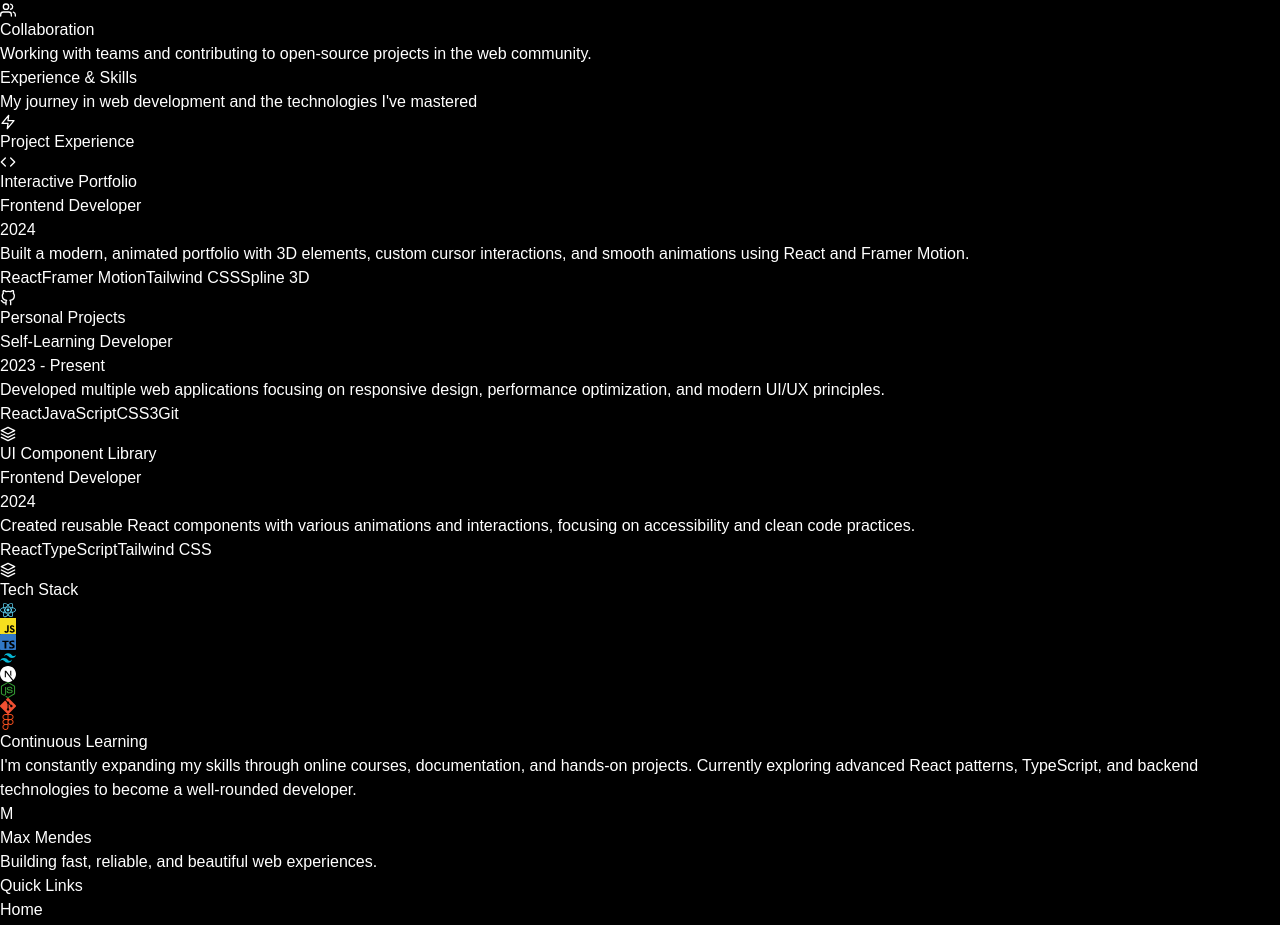
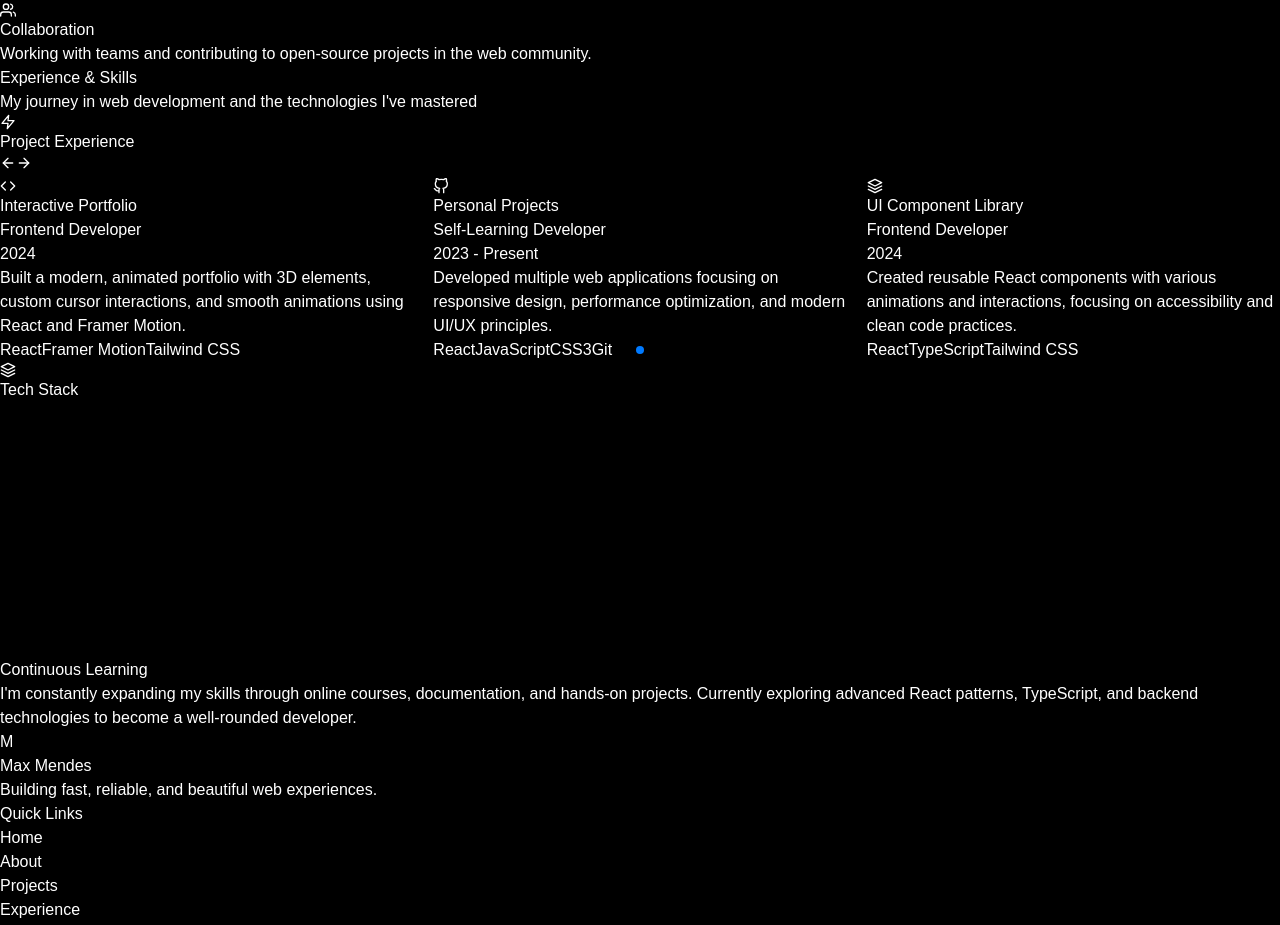
Before and after one commit to Max-Mendes91/portfolio-react, a React (Vite) app: page / in a window 1280 px wide. Shown: the part 646-1571 px from the top of the page. Built offline with nearby package versions, Linux system fonts and the light colour scheme.

Commit message:
Add Swiper dependency and refactor SkillsExperience component: Integrate ProjectSection for improved project display and enhance tech stack animation for better visual flow.

```diff
--- a/package.json
+++ b/package.json
@@ -15,7 +15,8 @@
     "gsap": "^3.13.0",
     "react": "^19.1.1",
     "react-dom": "^19.1.1",
-    "react-icons": "^5.5.0"
+    "react-icons": "^5.5.0",
+    "swiper": "^12.0.3"
   },
   "devDependencies": {
     "@eslint/js": "^9.36.0",
--- /dev/null
+++ b/src/components/ProjectSection.jsx
@@ -0,0 +1,98 @@
+import { Swiper, SwiperSlide } from 'swiper/react';
+import 'swiper/css';
+import 'swiper/css/pagination';
+import { Pagination, Keyboard } from 'swiper/modules';
+import { FiZap, FiArrowLeft, FiArrowRight } from 'react-icons/fi';
+import { motion } from 'framer-motion';
+import { useRef } from 'react';
+
+const ProjectSection = ({ projects }) => {
+    const swiperRef = useRef(null);
+
+    return (
+        <div className="mb-20 relative">
+            <motion.h3
+                initial={{ opacity: 0, x: -50 }}
+                whileInView={{ opacity: 1, x: 0 }}
+                viewport={{ once: true }}
+                transition={{ duration: 0.6 }}
+                className="text-2xl md:text-3xl font-bold text-white flex items-center gap-3 mb-6"
+            >
+                <FiZap className="text-violet-400" />
+                Project Experience
+            </motion.h3>
+
+            {/* Left Arrow */}
+            <button
+                onClick={() => swiperRef.current?.slidePrev()}
+                className="absolute top-1/2 left-0 -translate-y-1/2 z-20 p-3 bg-gray-800/70 hover:bg-violet-600 rounded-full"
+                aria-label="Previous project"
+            >
+                <FiArrowLeft className="w-6 h-6 text-white" />
+            </button>
+
+            {/* Right Arrow */}
+            <button
+                onClick={() => swiperRef.current?.slideNext()}
+                className="absolute top-1/2 right-0 -translate-y-1/2 z-20 p-3 bg-gray-800/70 hover:bg-violet-600 rounded-full"
+                aria-label="Next project"
+            >
+                <FiArrowRight className="w-6 h-6 text-white" />
+            </button>
+
+            <Swiper
+                modules={[Pagination, Keyboard]}
+                pagination={{ clickable: true, dynamicBullets: true }}
+                keyboard={{ enabled: true, onlyInViewport: true }}
+                spaceBetween={20}
+                slidesPerView={1}
+                onSwiper={(swiper) => (swiperRef.current = swiper)}
+                breakpoints={{
+                    640: { slidesPerView: 2 },
+                    1024: { slidesPerView: 3 },
+                }}
+                className="pb-10"
+            >
+                {projects.map((project, index) => (
+                    <SwiperSlide key={index} tabIndex={0}>
+                        <motion.div
+                            initial={{ opacity: 0, y: 30 }}
+                            whileInView={{ opacity: 1, y: 0 }}
+                            viewport={{ once: true }}
+                            transition={{ duration: 0.5, delay: index * 0.1 }}
+                            className="bg-gray-900/50 backdrop-blur-sm border border-gray-800 rounded-xl p-6 hover:border-violet-500/50 transition-all duration-300 group"
+                        >
+                            <div className="flex items-start justify-between mb-4">
+                                <div className="flex items-start gap-4">
+                                    <div className="text-violet-400 mt-1 group-hover:scale-110 transition-transform duration-300">
+                                        {project.icon}
+                                    </div>
+                                    <div>
+                                        <h4 className="text-xl font-semibold text-white mb-1">{project.title}</h4>
+                                        <p className="text-violet-400 text-sm font-medium">{project.role}</p>
+                                    </div>
+                                </div>
+                                <span className="text-gray-400 text-sm font-medium whitespace-nowrap">
+                                    {project.period}
+                                </span>
+                            </div>
+                            <p className="text-gray-300 mb-4 leading-relaxed">{project.description}</p>
+                            <div className="flex flex-wrap gap-2">
+                                {project.technologies.map((tech) => (
+                                    <span
+                                        key={tech}
+                                        className="px-3 py-1 bg-violet-600/20 border border-violet-500/30 rounded-full text-violet-300 text-sm"
+                                    >
+                                        {tech}
+                                    </span>
+                                ))}
+                            </div>
+                        </motion.div>
+                    </SwiperSlide>
+                ))}
+            </Swiper>
+        </div>
+    );
+};
+
+export default ProjectSection;
--- a/src/components/SkillsExperience.jsx
+++ b/src/components/SkillsExperience.jsx
@@ -1,8 +1,17 @@
+import ProjectSection from './ProjectSection';
 import { motion } from 'framer-motion';
-import { FiCode, FiGithub, FiLayers, FiZap } from 'react-icons/fi';
-import { SiReact, SiJavascript, SiTypescript, SiTailwindcss, SiNextdotjs, SiNodedotjs, SiGit, SiFigma } from 'react-icons/si';
+import {
+    SiReact,
+    SiJavascript,
+    SiTypescript,
+    SiTailwindcss,
+    SiNextdotjs,
+    SiNodedotjs,
+    SiGit,
+    SiFigma
+} from 'react-icons/si';
+import { FiCode, FiGithub, FiLayers } from 'react-icons/fi';
 
-const ExperienceAndSkills = () => {
 const techStack = [
     { name: "React", icon: <SiReact className="w-12 h-12" />, color: "#61DAFB" },
     { name: "JavaScript", icon: <SiJavascript className="w-12 h-12" />, color: "#F7DF1E" },
@@ -20,7 +29,7 @@ const ExperienceAndSkills = () => {
         role: "Frontend Developer",
         period: "2024",
         description: "Built a modern, animated portfolio with 3D elements, custom cursor interactions, and smooth animations using React and Framer Motion.",
-            technologies: ["React", "Framer Motion", "Tailwind CSS", "Spline 3D"],
+        technologies: ["React", "Framer Motion", "Tailwind CSS"],
         icon: <FiCode className="w-6 h-6" />
     },
     {
@@ -38,8 +47,20 @@ const ExperienceAndSkills = () => {
         description: "Created reusable React components with various animations and interactions, focusing on accessibility and clean code practices.",
         technologies: ["React", "TypeScript", "Tailwind CSS"],
         icon: <FiLayers className="w-6 h-6" />
+    },
+    {
+        title: "UI Component Library",
+        role: "Frontend Developer",
+        period: "2024",
+        description: "Created reusable React components with various animations and interactions, focusing on accessibility and clean code practices.",
+        technologies: ["React", "TypeScript", "Tailwind CSS"],
+        icon: <FiLayers className="w-6 h-6" />
     }
 ];
+
+export default function ExperienceAndSkills() {
+    // duplicate for seamless loop
+    const duplicatedStack = [...techStack, ...techStack];
 
     return (
         <section id="experience" className="min-h-screen bg-gradient-to-b from-black to-violet-900/20 py-24 px-6 lg:px-24 relative overflow-hidden">
@@ -64,64 +85,7 @@ const ExperienceAndSkills = () => {
                     </p>
                 </motion.div>
 
-                {/* Projects/Experience Timeline */}
-                <div className="mb-20">
-                    <motion.h3
-                        initial={{ opacity: 0, x: -50 }}
-                        whileInView={{ opacity: 1, x: 0 }}
-                        viewport={{ once: true }}
-                        transition={{ duration: 0.6 }}
-                        className="text-2xl md:text-3xl font-bold text-white mb-10 flex items-center gap-3"
-                    >
-                        <FiZap className="text-violet-400" />
-                        Project Experience
-                    </motion.h3>
-
-                    <div className="space-y-6">
-                        {projects.map((project, index) => (
-                            <motion.div
-                                key={project.title}
-                                initial={{ opacity: 0, y: 30 }}
-                                whileInView={{ opacity: 1, y: 0 }}
-                                viewport={{ once: true }}
-                                transition={{ duration: 0.5, delay: index * 0.1 }}
-                                className="bg-gray-900/50 backdrop-blur-sm border border-gray-800 rounded-xl p-6 hover:border-violet-500/50 transition-all duration-300 group"
-                            >
-                                <div className="flex flex-col md:flex-row md:items-start md:justify-between gap-4 mb-4">
-                                    <div className="flex items-start gap-4">
-                                        <div className="text-violet-400 mt-1 group-hover:scale-110 transition-transform duration-300">
-                                            {project.icon}
-                                        </div>
-                                        <div>
-                                            <h4 className="text-xl font-semibold text-white mb-1">
-                                                {project.title}
-                                            </h4>
-                                            <p className="text-violet-400 text-sm font-medium">
-                                                {project.role}
-                                            </p>
-                                        </div>
-                                    </div>
-                                    <span className="text-gray-400 text-sm font-medium whitespace-nowrap">
-                                        {project.period}
-                                    </span>
-                                </div>
-                                <p className="text-gray-300 mb-4 leading-relaxed">
-                                    {project.description}
-                                </p>
-                                <div className="flex flex-wrap gap-2">
-                                    {project.technologies.map((tech) => (
-                                        <span
-                                            key={tech}
-                                            className="px-3 py-1 bg-violet-600/20 border border-violet-500/30 rounded-full text-violet-300 text-sm"
-                                        >
-                                            {tech}
-                                        </span>
-                                    ))}
-                                </div>
-                            </motion.div>
-                        ))}
-                    </div>
-                </div>
+                <ProjectSection projects={projects} />
 
                 {/* Tech Stack */}
                 <motion.div
@@ -135,22 +99,32 @@ const ExperienceAndSkills = () => {
                         <FiLayers className="text-violet-400" />
                         Tech Stack
                     </h3>
-                    <div className="flex flex-wrap justify-center gap-8">
-                        {techStack.map((tech, index) => (
+
+                    <div className="overflow-hidden py-8">
                         <motion.div
-                                key={tech.name}
-                                initial={{ opacity: 0, scale: 0.8 }}
-                                whileInView={{ opacity: 1, scale: 1 }}
-                                viewport={{ once: true }}
-                                transition={{ duration: 0.3, delay: 0.7 + index * 0.05 }}
+                            className="flex gap-8 w-max"
+                            animate={{ x: ["0%", "-50%"] }}
+                            transition={{
+                                x: {
+                                    repeat: Infinity,
+                                    repeatType: "loop",
+                                    duration: 20,
+                                    ease: "linear",
+                                }
+                            }}
+                        >
+                            {duplicatedStack.map((tech, index) => (
+                                <motion.div
+                                    key={index}
+                                    className="flex items-center justify-center w-24 h-24 cursor-pointer"
                                     whileHover={{ scale: 1.2, y: -8 }}
-                                className="cursor-pointer transition-all duration-300"
                                     title={tech.name}
                                     style={{ color: tech.color }}
                                 >
                                     {tech.icon}
                                 </motion.div>
                             ))}
+                        </motion.div>
                     </div>
                 </motion.div>
 
@@ -174,6 +148,4 @@ const ExperienceAndSkills = () => {
             </div>
         </section>
     );
-};
-
-export default ExperienceAndSkills;
+}
```
Also changed, not shown: 1 other file (tests, documents, lock files or other folders). Lines whose indentation alone changed are shown as unchanged.
